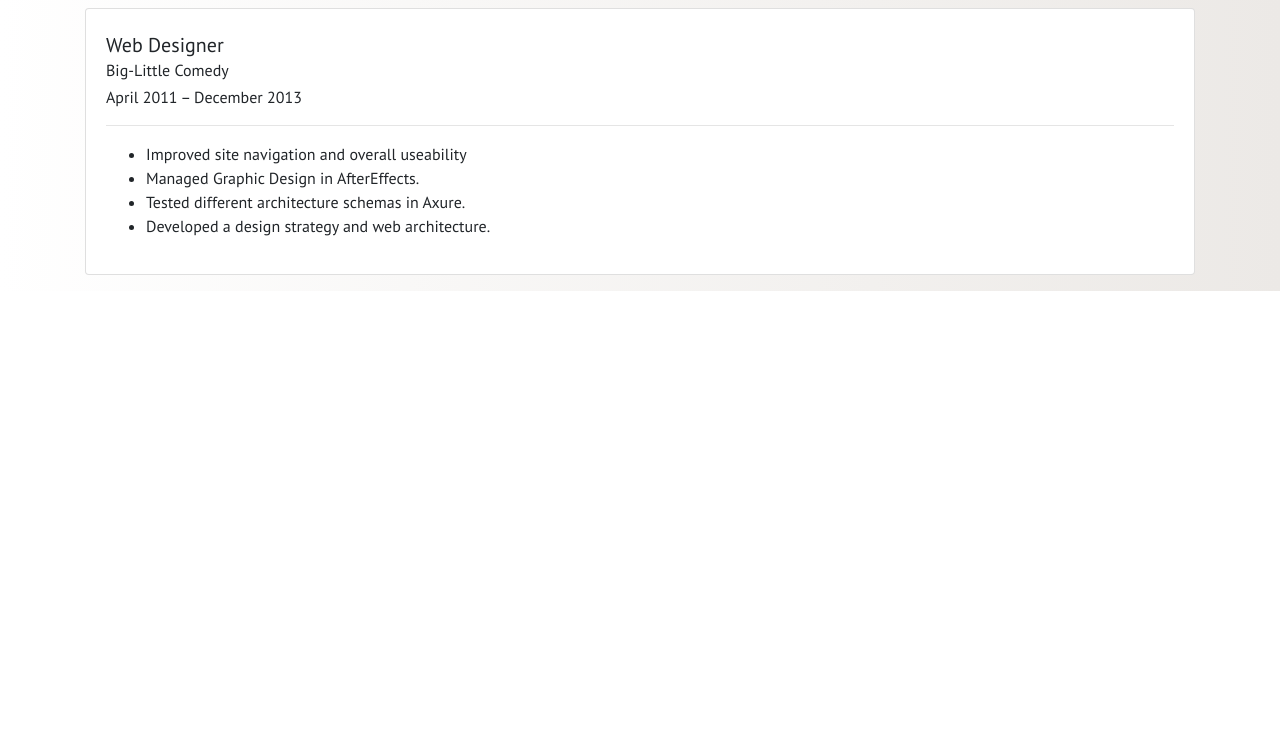
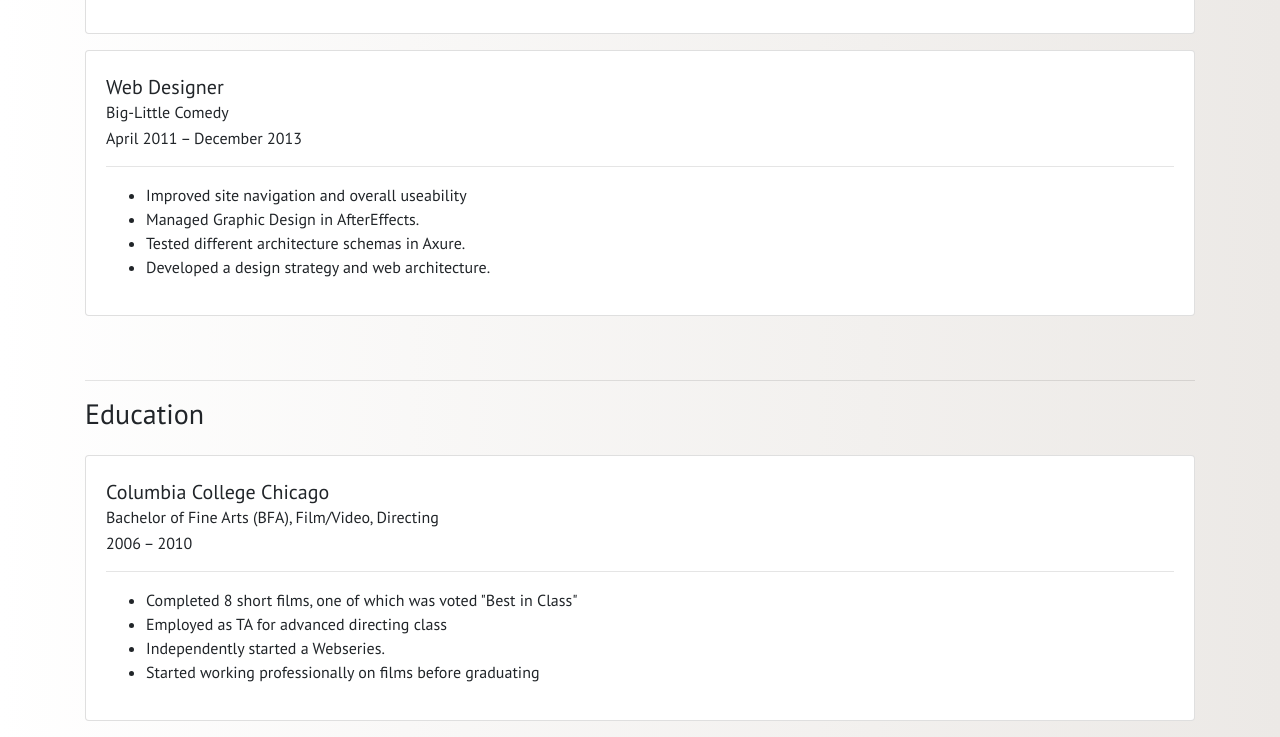
Before and after one commit to AndrewHempfling/resume, a plain HTML site: page index.html in a window 1280 px wide. Shown: the part 2056-2793 px from the top of the page. Before the commit the page ends 2347 px from the top, so only its background shows below. Drawn offline with nearby package versions, Linux system fonts and the light colour scheme.

Commit message:
Update index.html

```diff
--- a/index.html
+++ b/index.html
@@ -125,8 +125,38 @@
 
     <div class="container">
         <div class="row">
+            <div class="col">
+                <h3>Experience</h3>
+            </div>
+        </div>
+        <div class="row">
+
             <div class="col" id="cardContent">
 
+            </div>
+        </div>
+        <hr class="mt-5 mb-3">
+        <div class="row">
+            <div class="col">
+                <h3>Education</h3>
+            </div>
+        </div>
+        <div class="row">
+            <div class="col">
+                <div class="card my-3">
+                    <div class="card-body">
+                        <h5 class="card-title my-1">Columbia College Chicago</h5>
+                        <h6 class="card-title my-1">Bachelor of Fine Arts (BFA), Film/Video, Directing</h6>
+                        <p class="card-text">2006 – 2010</p>
+                        <hr>
+                        <ul>
+                            <li>Completed 8 short films, one of which was voted "Best in Class"</li>
+                            <li>Employed as TA for advanced directing class</li>
+                            <li>Independently started a Webseries.</li>
+                            <li>Started working professionally on films before graduating</li>
+                        </ul>
+                    </div>
+                </div>
             </div>
         </div>
         <!--div class="row">
```
